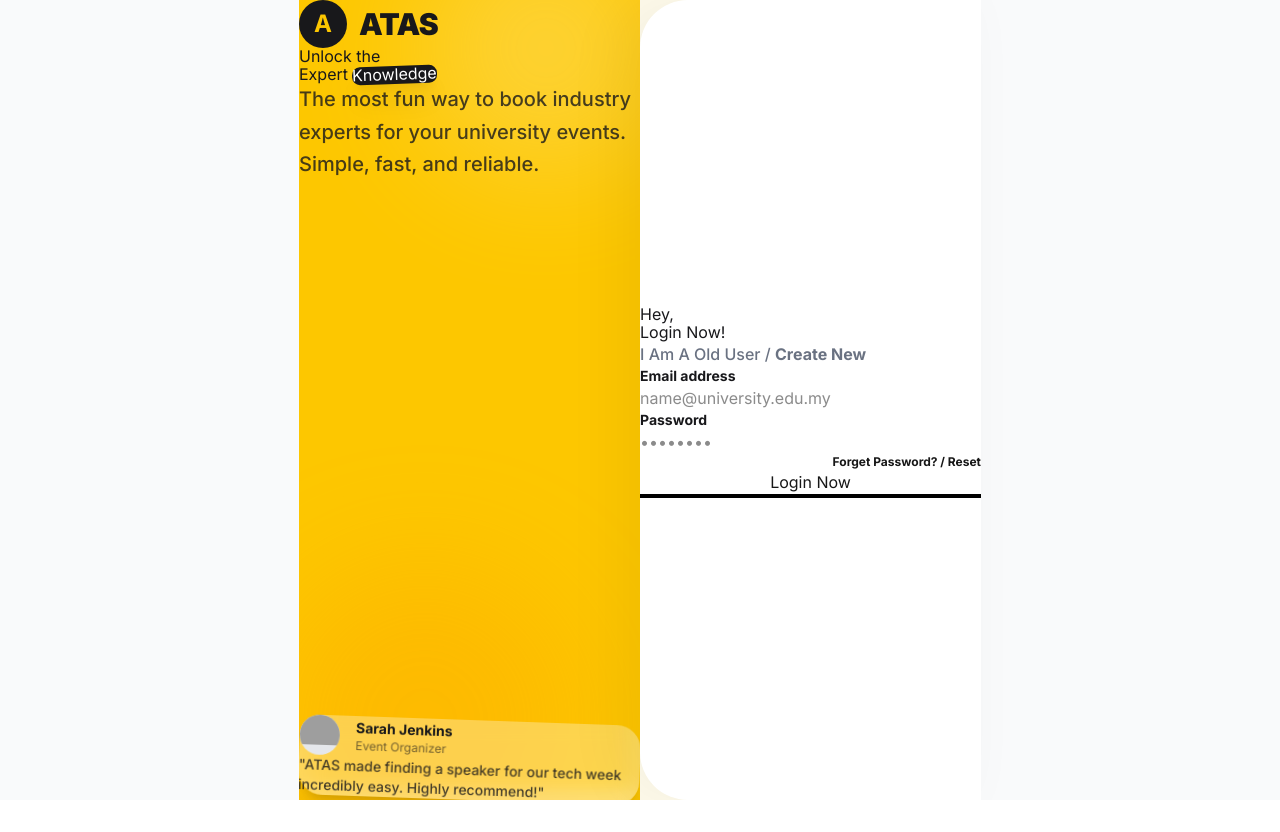
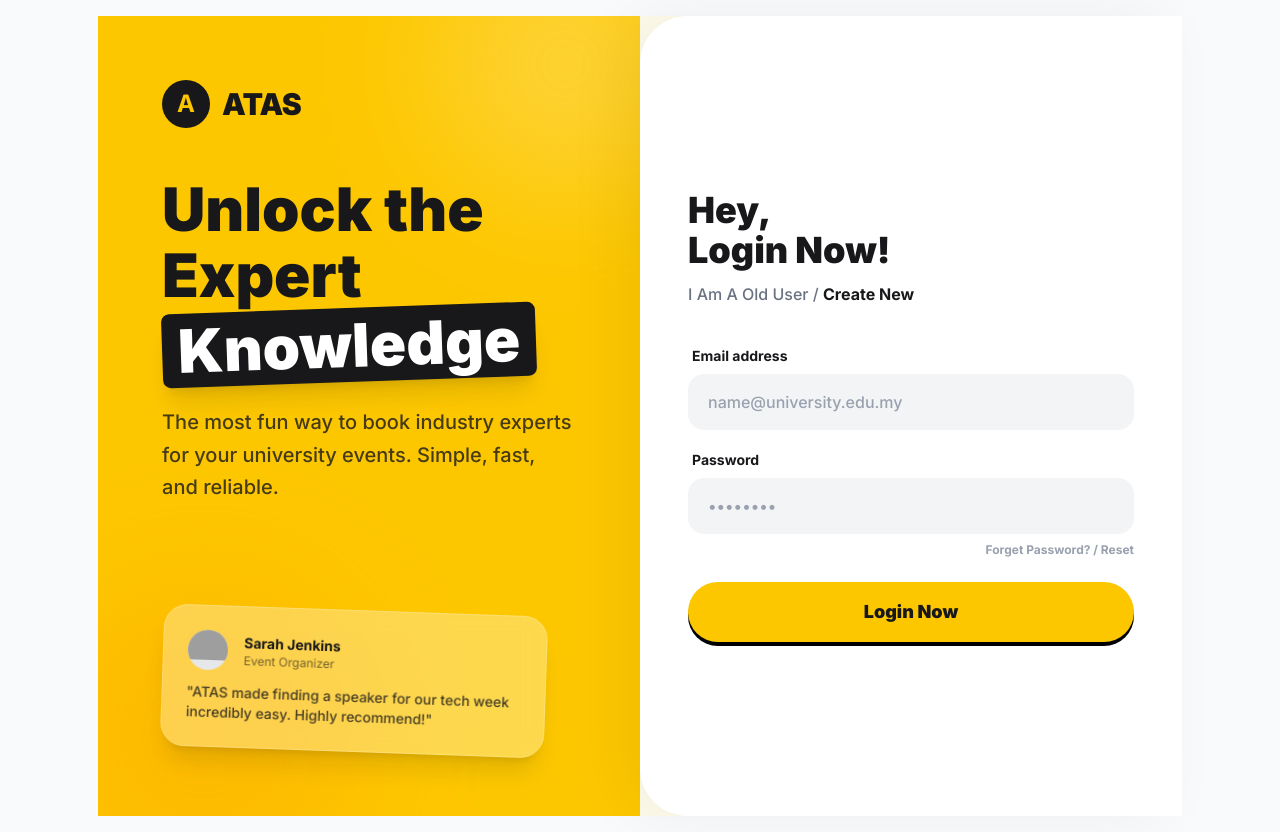
Before and after one commit to Teowwwzx/ATAS-FYP, a Next.js app in the folder frontend/: page /login in a window 1280 px wide. Before the commit the page ends 800 px from the top, so only its background shows below. Built offline with nearby package versions, Linux system fonts and the light colour scheme; grey boxes are pictures that could not be loaded.

Commit message:
Fix Tailwind v4 syntax in globals.css

```diff
--- a/frontend/app/globals.css
+++ b/frontend/app/globals.css
@@ -1,7 +1,5 @@
 /* frontend/app/globals.css */
 @import "tailwindcss";
-@import "tailwindcss/preflight";
-@tailwind utilities;
 
 :root {
   --background: #ffffff;
```
